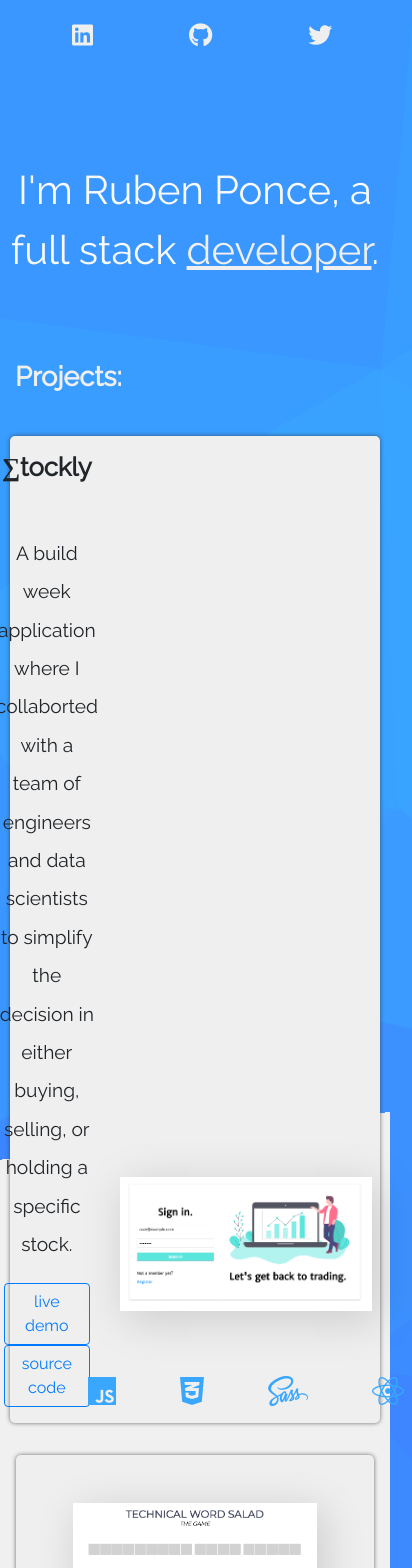
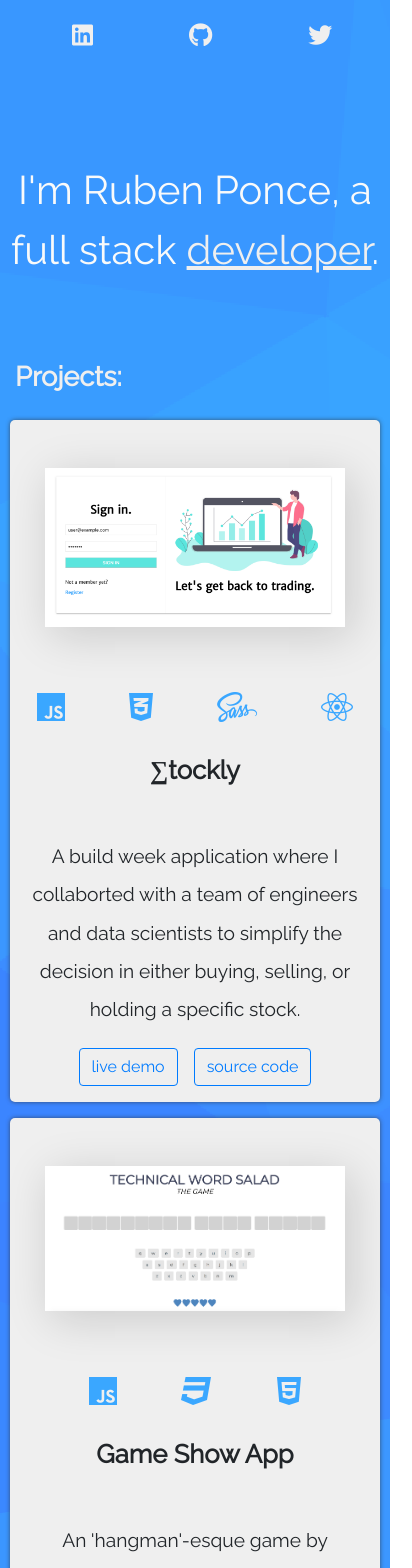
Before and after one commit to RubenPonce/react-portfolio, a React (Create React App) app: page / in a window 390 px wide. Shown: the top 1568 px of the page, 412 px wide, since content can reach past the window. Built offline with nearby package versions, Linux system fonts and the light colour scheme; a web font is replaced by a local one.

Commit message:
fixed a lot of media quiries to work with styled components

```diff
--- a/src/App.css
+++ b/src/App.css
@@ -121,18 +121,18 @@ html {
   line-height: 2;
   margin-bottom: 1em;
 }
-.projects-container {
-  display: flex;
-  flex-direction: column;
-  flex-wrap: wrap;
-  justify-content: center;
-  flex-direction: row-reverse;
-  align-items: flex-end;
-  background: linear-gradient(173deg, rgba(255, 255, 255, 0) 30%, #f0f0f0 30%);
-  width: 100%;
-}
+/*.projects-container {*/
+/*  display: flex;*/
+/*  flex-direction: column;*/
+/*  flex-wrap: wrap;*/
+/*  justify-content: center;*/
+/*  flex-direction: row-reverse;*/
+/*  align-items: flex-end;*/
+/*  background: linear-gradient(173deg, rgba(255, 255, 255, 0) 30%, #f0f0f0 30%);*/
+/*  width: 100%;*/
+/*}*/
 .project-cta a {
-  text-decoration: none;
+  /*text-decoration: none;*/
 }
 .project-cta a:hover {
   color: #efefef;
@@ -211,23 +211,23 @@ nav a:hover {
     padding: 0 .5em;
     font-size: 1.7rem;
   }
-  .project-card:nth-child(odd) {
-    flex-direction: column;
-    justify-content: center;
-    align-items: center;
-    width: 90%;
-  }
+  /*.project-card:nth-child(odd) {*/
+  /*  flex-direction: column;*/
+  /*  justify-content: center;*/
+  /*  align-items: center;*/
+  /*  width: 90%;*/
+  /*}*/
   .landing-image-container {
     width: 80%;
     align-self: flex-end;
     margin: 3em auto 0 auto;
   }
-  .project-card:nth-child(even) {
-    flex-direction: column;
-    justify-content: center;
-    align-items: center;
-    width: 90%;
-  }
+  /*.project-card:nth-child(even) {*/
+  /*  flex-direction: column;*/
+  /*  justify-content: center;*/
+  /*  align-items: center;*/
+  /*  width: 90%;*/
+  /*}*/
   .project-header {
     margin: 1em auto;
     font-family: Raleway, Arial, sans-serif;
@@ -243,15 +243,7 @@ nav a:hover {
   /*}*/
 }
 @media (max-width: 770px) {
-  .project-card:nth-child(odd) {
-    width: 95%;
-  }
-  .project-card:nth-child(even) {
-    width: 95%;
-  }
-  .landing-image-container {
-    width: 95%;
-  }
+
   .nav a {
     display: none;
   }
--- a/src/components/ProjectCard.js
+++ b/src/components/ProjectCard.js
@@ -3,12 +3,21 @@ import { Link } from "react-router-dom";
 import { Button } from "reactstrap";
 // import images from '../../public/images/pine.png'
 import styled from "styled-components";
-import {desktopView} from "./ResponsiveVars";
+import {desktopView, mobileView, tabletView} from "./ResponsiveVars";
 
 const LandingImageContainer = styled.div`
-    width: 80%;
+    width: 55%;
     align-self: flex-end;
-    margin: 3em auto 0 auto;
+    margin: 3em 0;
+    @media(max-width: ${tabletView}px){
+     width: 80%;
+    align-self: flex-end;
+    margin: 3em auto 0;
+    }
+    @media(max-width: ${mobileView}px ){
+        width: 95%;
+
+    }
 `
 const ProjectCardDiv = styled.div`
   display: flex;
@@ -18,11 +27,18 @@ const ProjectCardDiv = styled.div`
   width: 75%;
   box-shadow: 0px 0px 4px 0px rgba(50, 50, 50, 0.7);
   background: #efefef;
-  margin: 1em;
+  margin: 1em auto;
+  .project-header{
+      margin: 1em 0;
+    font-family: Raleway, Arial, sans-serif;
+    width: 40%;
+    align-self: center;
+
+  }
   .project-tech{
     display: flex;
     align-self: center;
-    justify-content: space-around;
+    justify-content: space-between;
     margin: 1em auto;
     justify-content: center;
     align-items: center;
@@ -37,13 +53,35 @@ const ProjectCardDiv = styled.div`
    flex-direction: row-reverse;
   }
 
-
 img{
   width: 85%;
   margin: 0 auto;
   box-shadow: 6px 8px 42px 1px rgba(0, 0, 0, 0.15);
 }
+@media(max-width:${tabletView}px){
 
+    flex-direction: column;
+    justify-content: center;
+    align-items: center;
+    width: 85%;
+   &:nth-child(odd){
+   flex-direction: column;
+  }
+
+   .project-header{
+   width: 80%;
+   }
+}
+@media(max-width: ${mobileView}px){
+  width: 95%;
+  flex-direction: column;
+  .project-header{
+    width: 90%;
+   }
+   &:nth-child(odd){ //specificity makes me have to declare this
+   flex-direction: column;
+  }
+}
 
 @media(min-width: ${desktopView}px){
     img{
```
